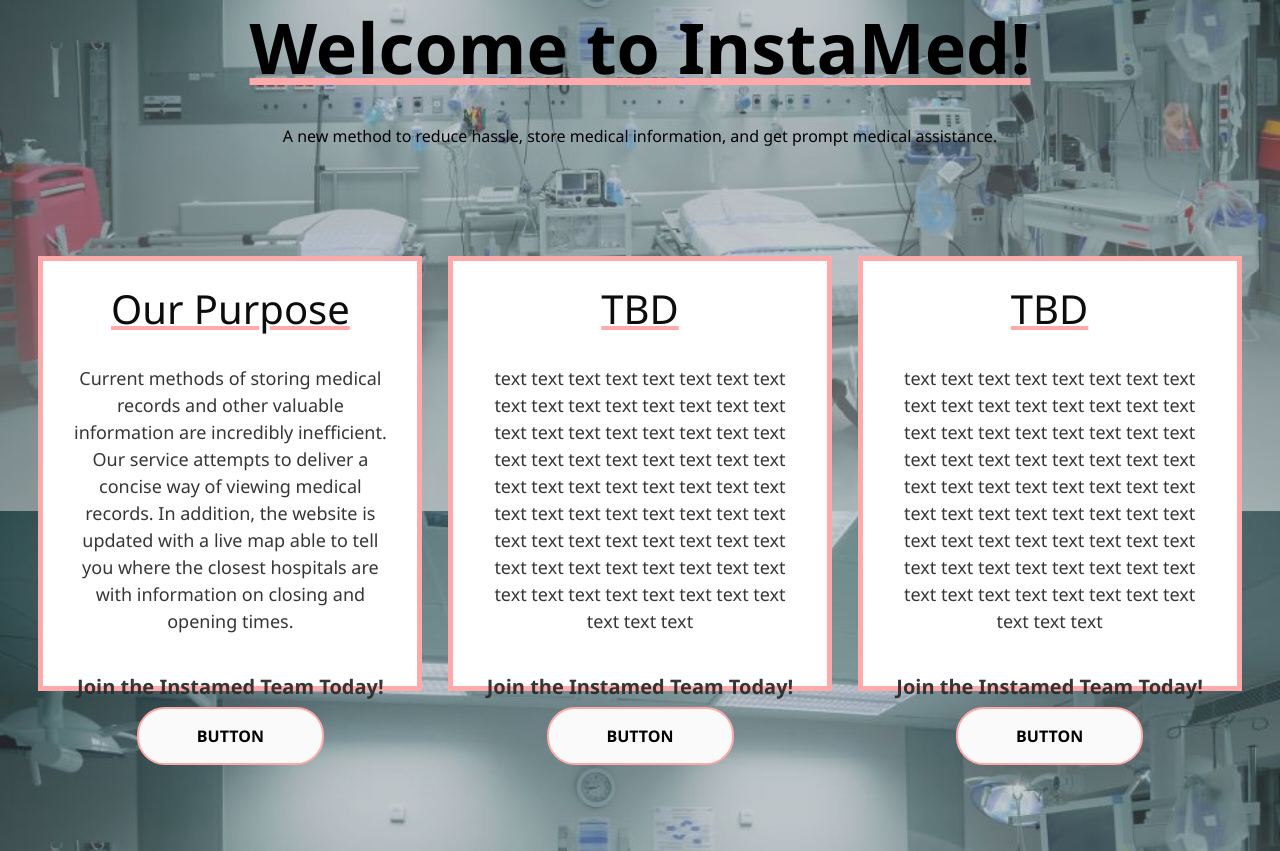
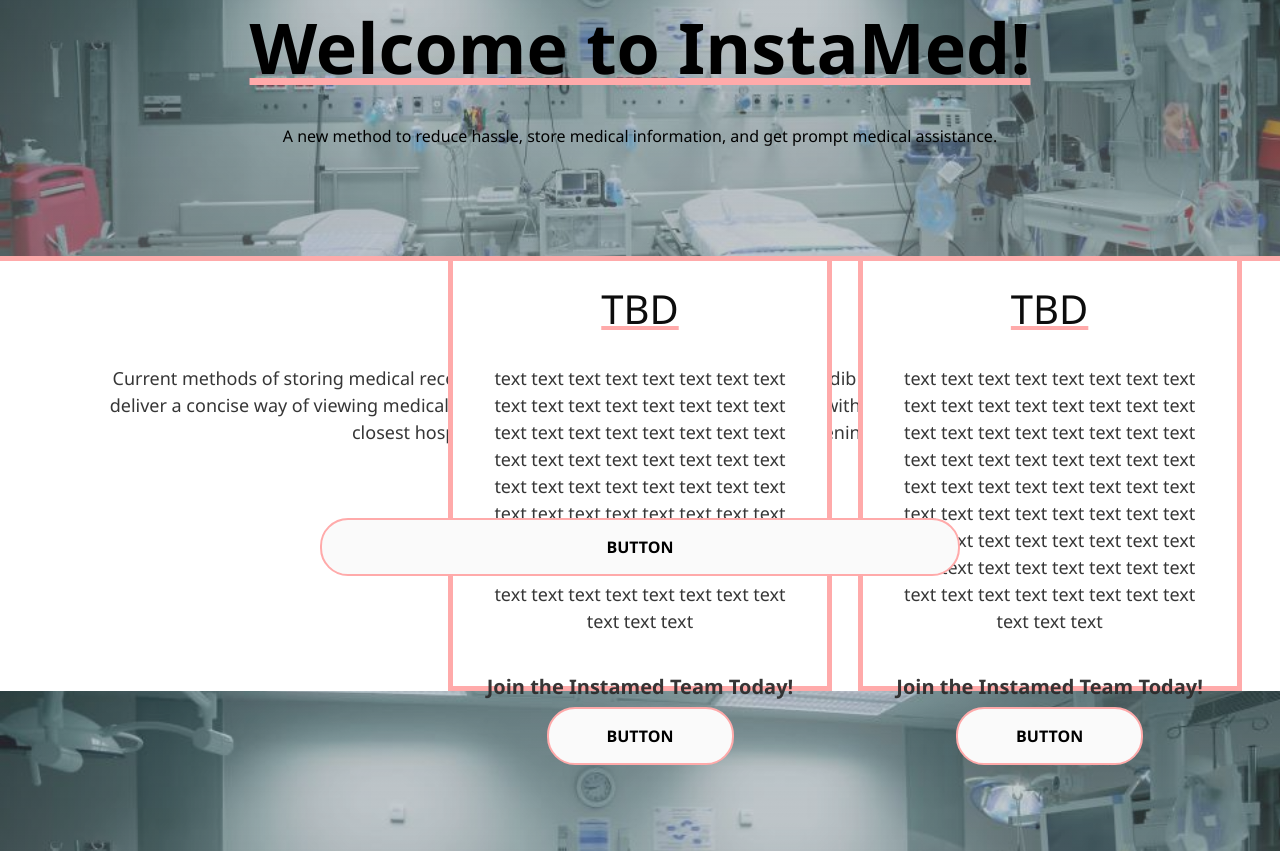
Before and after one commit to tparmar/montyhacks_project, a Flask app: page / in a window 1280 px wide. Shown: the part 289-1140 px from the top of the page. Run offline with Flask 2, Linux system fonts and the light colour scheme; some libraries are stand-ins or nearby versions.

Commit message:
commit on main

```diff
--- a/static/styles.css
+++ b/static/styles.css
@@ -125,8 +125,7 @@
 .htextbox{
     margin-top: 25px;
     margin: 0px;
-    width: 30%;
-    margin-left: 3%;
+    width: 100%;
     margin-right: 60%;
     height: 435px;
     background: #ffffff;
@@ -134,7 +133,8 @@
     left: 0%;
     position: absolute;
     box-sizing: border-box;
-    border: 5px #ffaaaa solid;
+    border-top: 5px #ffaaaa solid;
+    border-top: 5px #ffaaaa solid;
 }
 .htextbox h1{
     margin-right: 7%;
```
